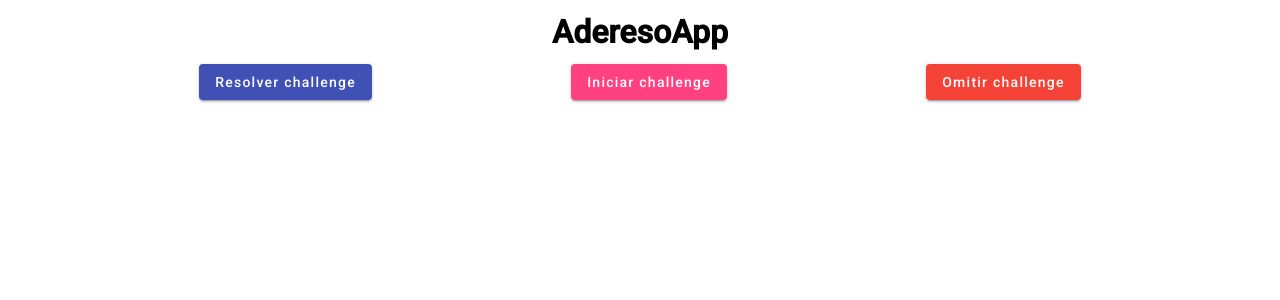
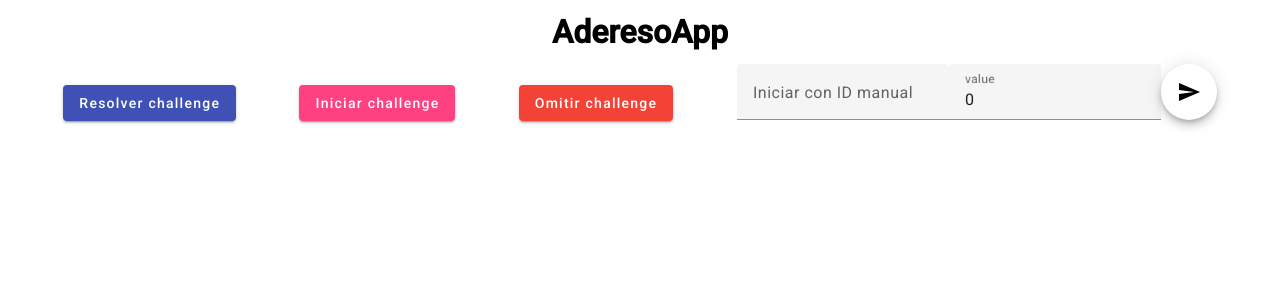
Before and after one commit to ChicoMetal/aderesoapp, an Angular app: page / in a window 1280 px wide. Shown: the top 300 px of the page. Built offline with nearby package versions, Linux system fonts and the light colour scheme; what ngx-json-viewer would draw is missing.

Commit message:
feat: add manual ID input and value handling for challenge resolution

```diff
--- a/src/app/app.component.html
+++ b/src/app/app.component.html
@@ -5,6 +5,27 @@
     <button mat-raised-button color="primary" (click)="solve()">Resolver challenge</button>
     <button mat-raised-button color="accent" (click)="start()">Iniciar challenge</button>
     <button mat-raised-button color="warn" (click)="avoid()">Omitir challenge</button>
+    <div id="manualID">
+      <mat-form-field class="example-form-field">
+        <mat-label>Iniciar con ID manual</mat-label>
+        <input matInput type="text" [(ngModel)]="manualID">
+        <button *ngIf="manualID" matSuffix mat-icon-button aria-label="Clear" (click)="manualID=''">
+          <mat-icon>close</mat-icon>
+        </button>
+      </mat-form-field>
+      <mat-form-field class="example-form-field">
+        <mat-label>value</mat-label>
+        <input matInput type="text" [(ngModel)]="manualValue">
+        <button *ngIf="manualValue" matSuffix mat-icon-button aria-label="Clear" (click)="manualValue=0">
+          <mat-icon>close</mat-icon>
+        </button>
+      </mat-form-field>
+      <div class="example-button-container">
+        <button mat-fab color="basic" aria-label="Iniciar con id" (click)="continue(manualID, manualValue)">
+          <mat-icon>send</mat-icon>
+        </button>
+      </div>
+    </div>
   </div>
 
   <mat-card class="currentChallenge"
--- a/src/app/app.component.scss
+++ b/src/app/app.component.scss
@@ -19,6 +19,7 @@ h1 {
   flex-direction: column;
   align-items: center;
 }
+
 #loading {
   position: fixed;
   top: 0;
@@ -27,6 +28,12 @@ h1 {
   height: 100%;
   background-color: rgba(255, 255, 255, 0.8);
   z-index: 9999;
+}
+#manualID {
+  display: flex;
+  flex-wrap: wrap;
+  justify-content: space-between;
+  align-items: stretch;
 }
 #spinner{
   position: absolute;
--- a/src/app/app.component.ts
+++ b/src/app/app.component.ts
@@ -53,6 +53,8 @@ export class AppComponent implements OnInit {
   }
 
   solvedChallenges: SolvedChallenge[] = [];
+  manualID = '';
+  manualValue = 0;
   successCounter = 0;
   unsuccessCounter = 0;
 
@@ -170,6 +172,14 @@ export class AppComponent implements OnInit {
 
   start(): void {
     this.getAndResolve(() => this._challengeService.startChallenge());
+  }
+
+  continue(manualID: string, manualValue: number): void {
+    const body: SolutionBody = {
+      problem_id: manualID,
+      answer: manualValue,
+    }
+    this.getAndResolve(() => this._challengeService.solve(body));
   }
   avoid(): void {
     const body: SolutionBody = {
```
Also changed, not shown: src/app/app.module.ts (+7 -0 lines), 1 other file (tests, documents, lock files or other folders).
